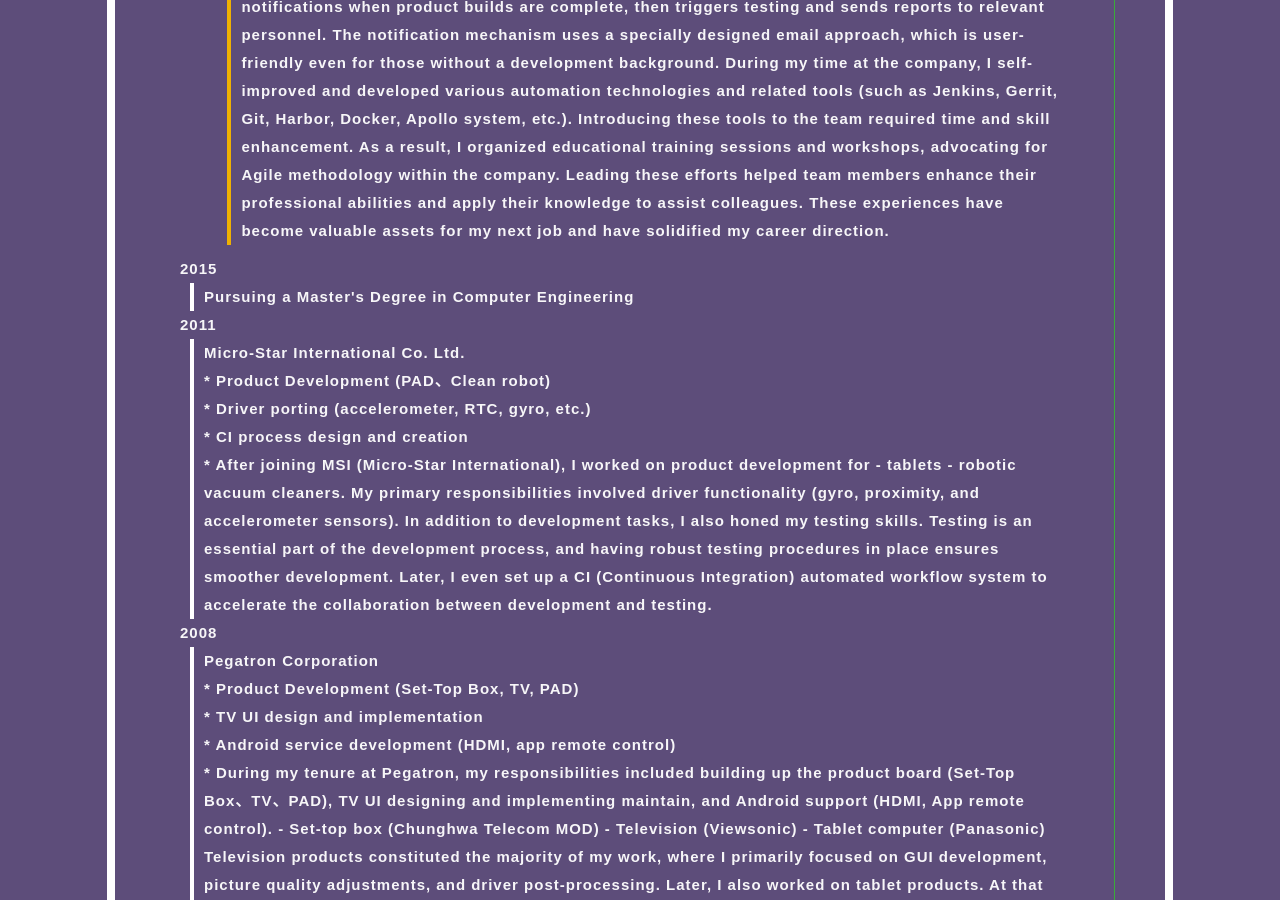
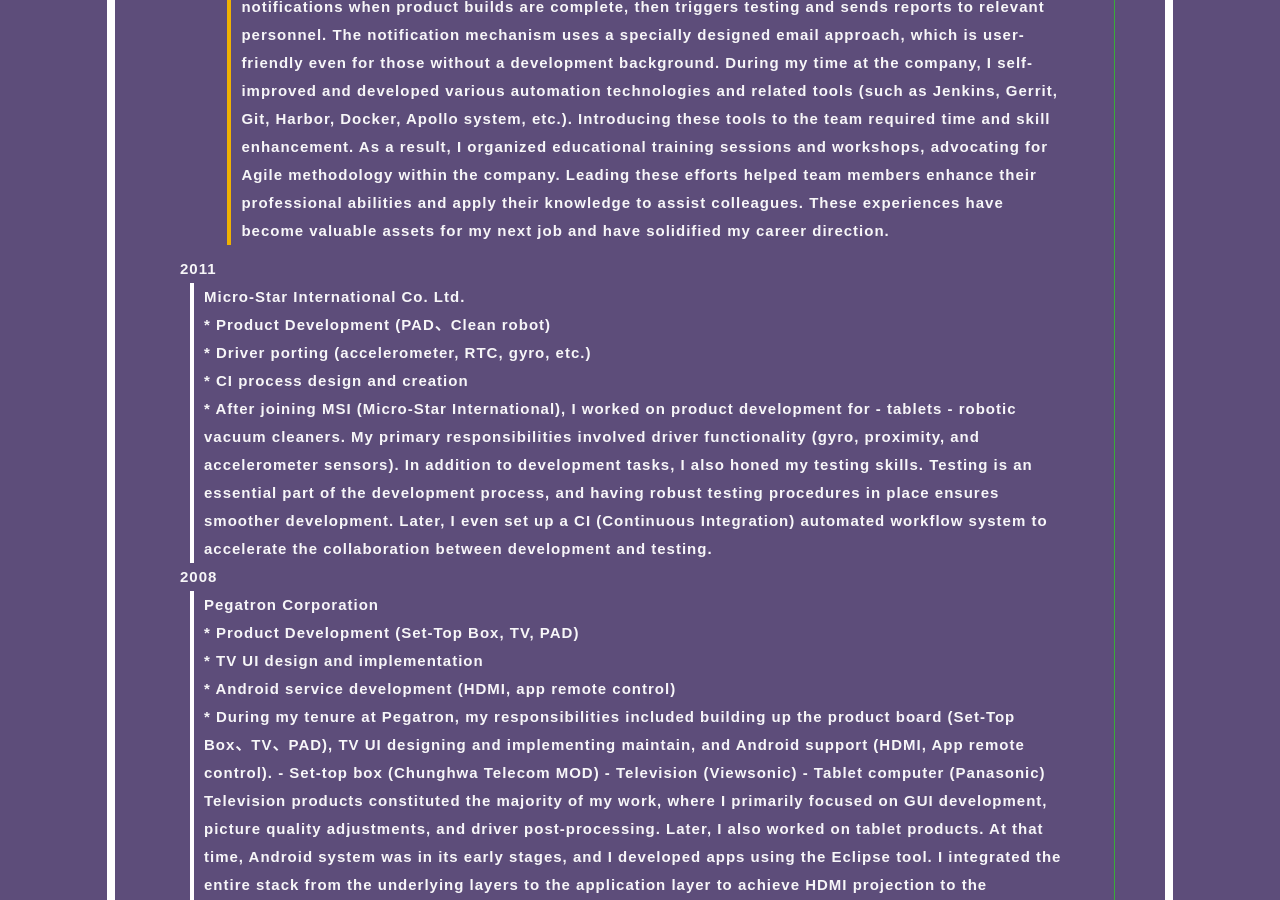
Before and after one commit to gitmaruneko/gitmaruneko.github.io, a Jekyll site: the page personal_detail.html, which Jekyll copies as it is, in a window 1280 px wide and 900 px high, scrolled down 1102 px. Built offline with Jekyll 4.4.1, drawn with Linux system fonts in a browser that asks for light colours.

Commit message:
Add detail work history

```diff
--- a/personal_detail.html
+++ b/personal_detail.html
@@ -64,11 +64,6 @@
                     These experiences have become valuable assets for my next job and have solidified my career direction.</li>
           </ul>
         </li>
-        <li class="year">2015
-          <ul>
-              <li>Pursuing a Master's Degree in Computer Engineering</li>
-          </ul>
-        </li>
         <li class="year">2011
           <ul>
               <li><b>Micro-Star International Co. Ltd.</b></li>
```
